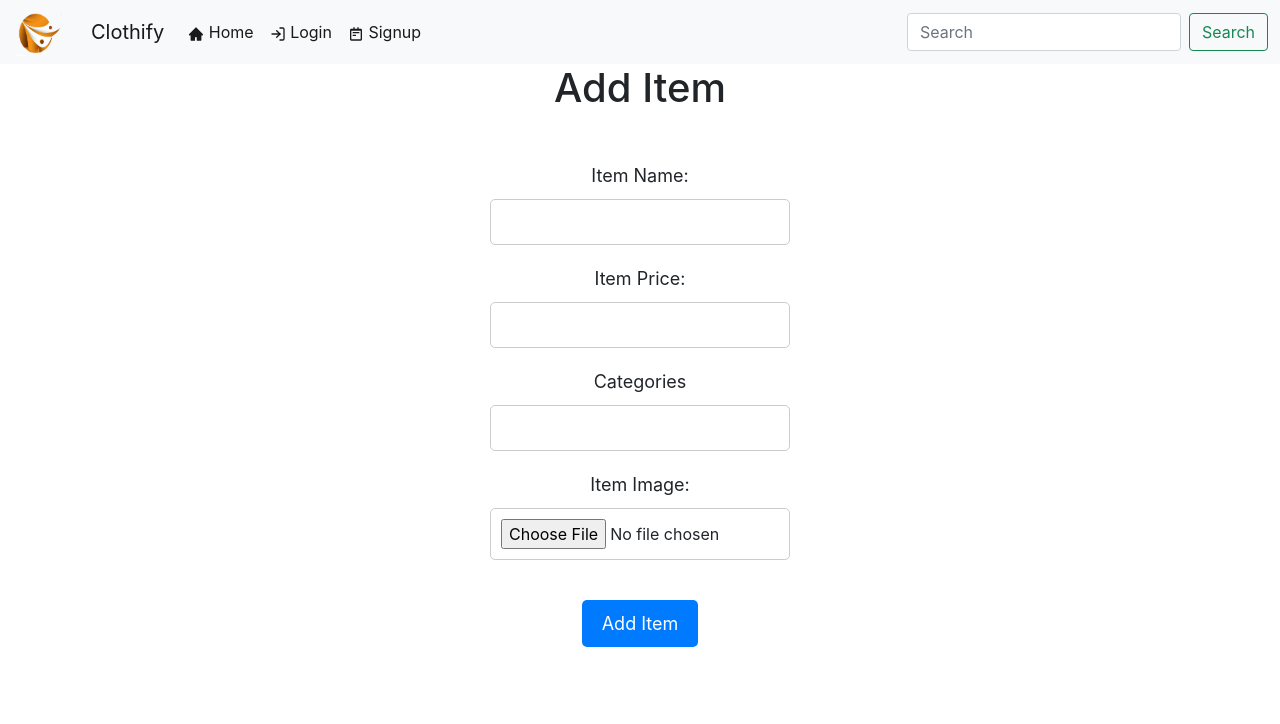
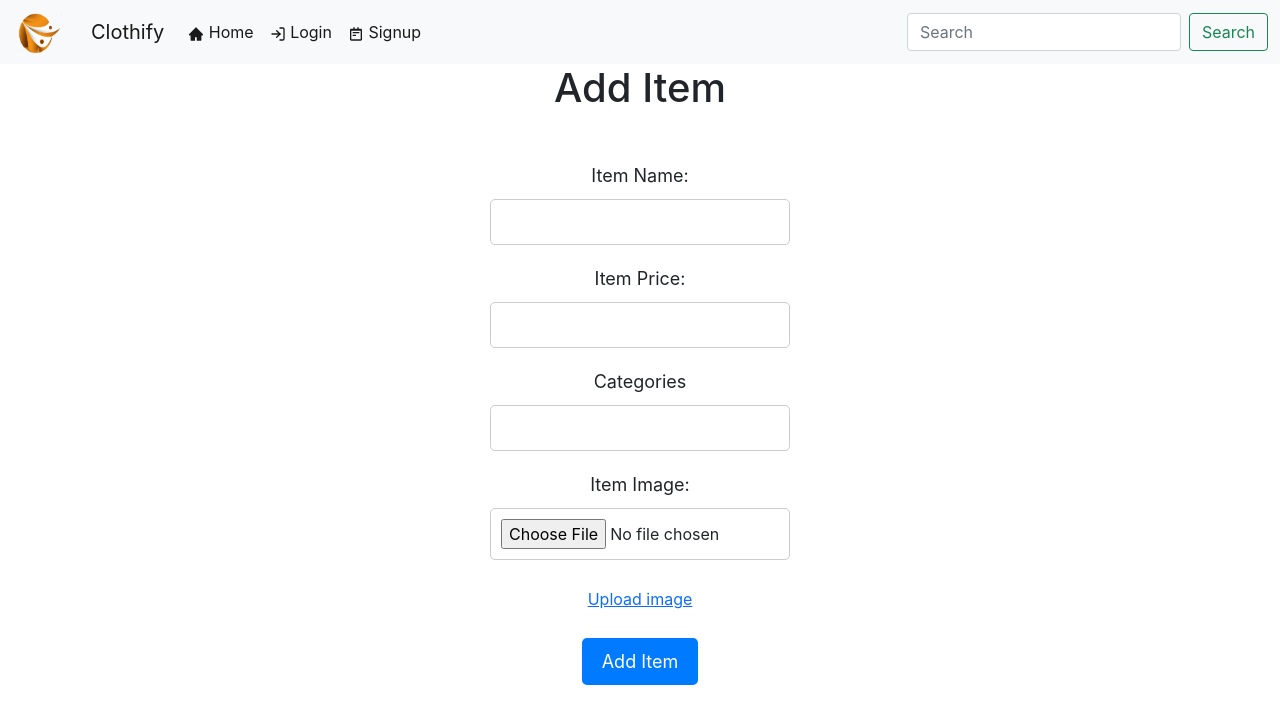
Before and after one commit to namanmodi65/Clothify, a React (Create React App) app in the folder clothify/: page /addItem in a window 1280 px wide. Shown: the top 724 px of the page. Built offline with nearby package versions, Linux system fonts and the light colour scheme.

Commit message:
image upload in cloudinary

```diff
--- a/clothify/src/pages/AddItem.js
+++ b/clothify/src/pages/AddItem.js
@@ -1,11 +1,24 @@
-import React, { useRef } from 'react'
+import React, { useRef ,useState} from 'react'
 import axios from 'axios'
 import './AddItem.css'
 function AddItem() {
+	const [selectImage, setSelectImage] = useState("")
+	const [imageUrl, setImageUrl] = useState("")
 
 	const itemNameRef = useRef()
 	const itemPriceRef = useRef()
 	const itemCategoriesRef = useRef()
+
+	const handleUpload = ()=>{
+		// console.log(files[0])
+		const formData = new FormData
+		formData.append('file',selectImage)
+		formData.append('upload_preset','qskeskyv')
+
+		axios.post('https://api.cloudinary.com/v1_1/dquivuztl/image/upload',formData).then((response)=>{
+			setImageUrl(response.data.secure_url)
+		})
+	}
 
 	const handleSubmit= async(e)=>{
 		e.preventDefault()
@@ -13,6 +26,7 @@ function AddItem() {
 		  const res = await axios.post('http://localhost:3001/api/product/', {
 			name: itemNameRef.current.value,
 			price: itemPriceRef.current.value,
+			// photo: imageUrl,
 			categories:itemCategoriesRef.current.value
 		  })
 
@@ -37,7 +51,8 @@ function AddItem() {
 		<input type="text" id="item_price" name="item_price" min="0" step="0.01" ref={itemCategoriesRef} required/>
 
 		<label for="item_image">Item Image:</label>
-		<input type="file" id="item_image" name="item_image" accept="image/*" />
+		<input type="file" id="item_image" name="item_image" accept="image/*" onChange={(e)=>{setSelectImage(e.target.files[0])}} />
+		<button type="button" className="btn btn-link" onClick={handleUpload}>Upload image </button>
 		<img id="image-preview"/>
 
 		<input type="submit" value="Add Item"/>
```
